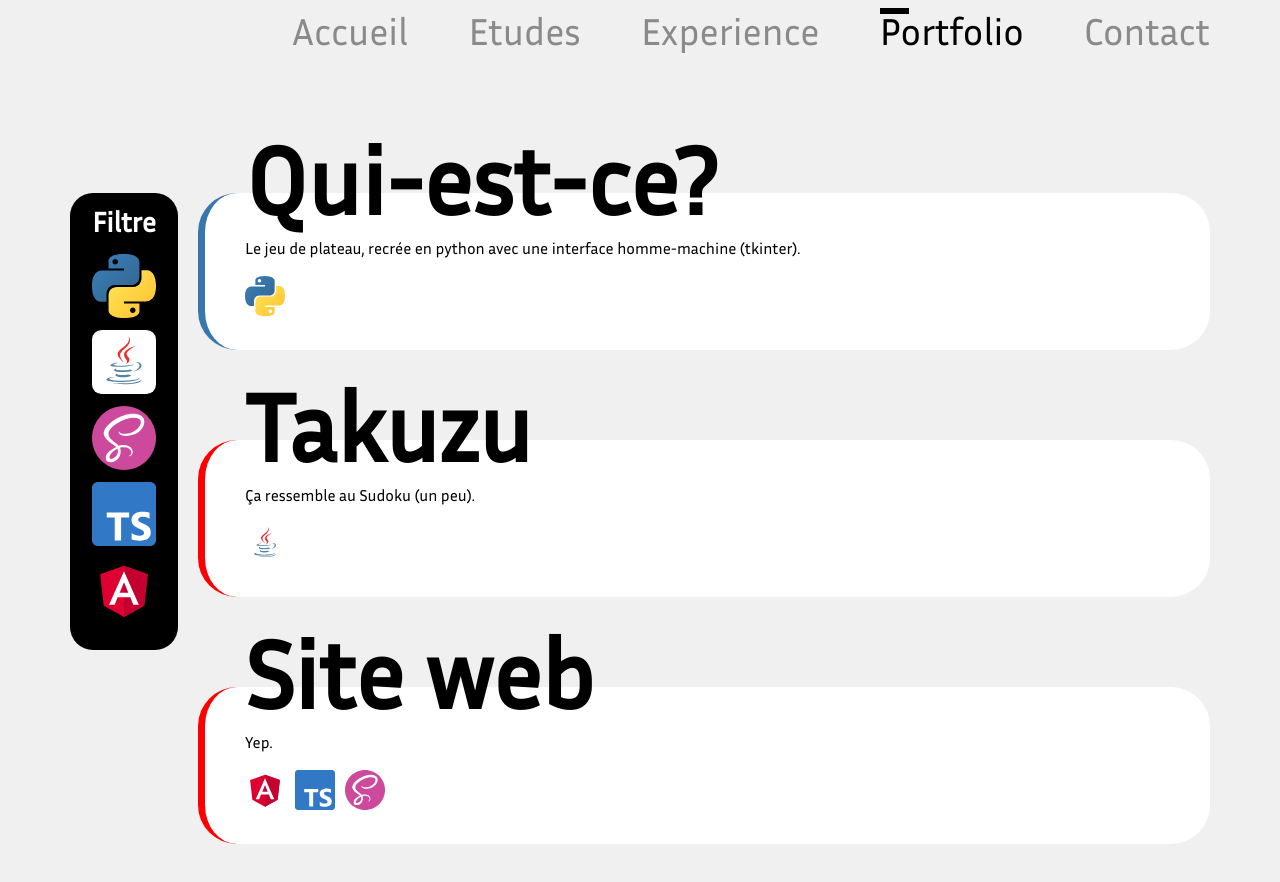
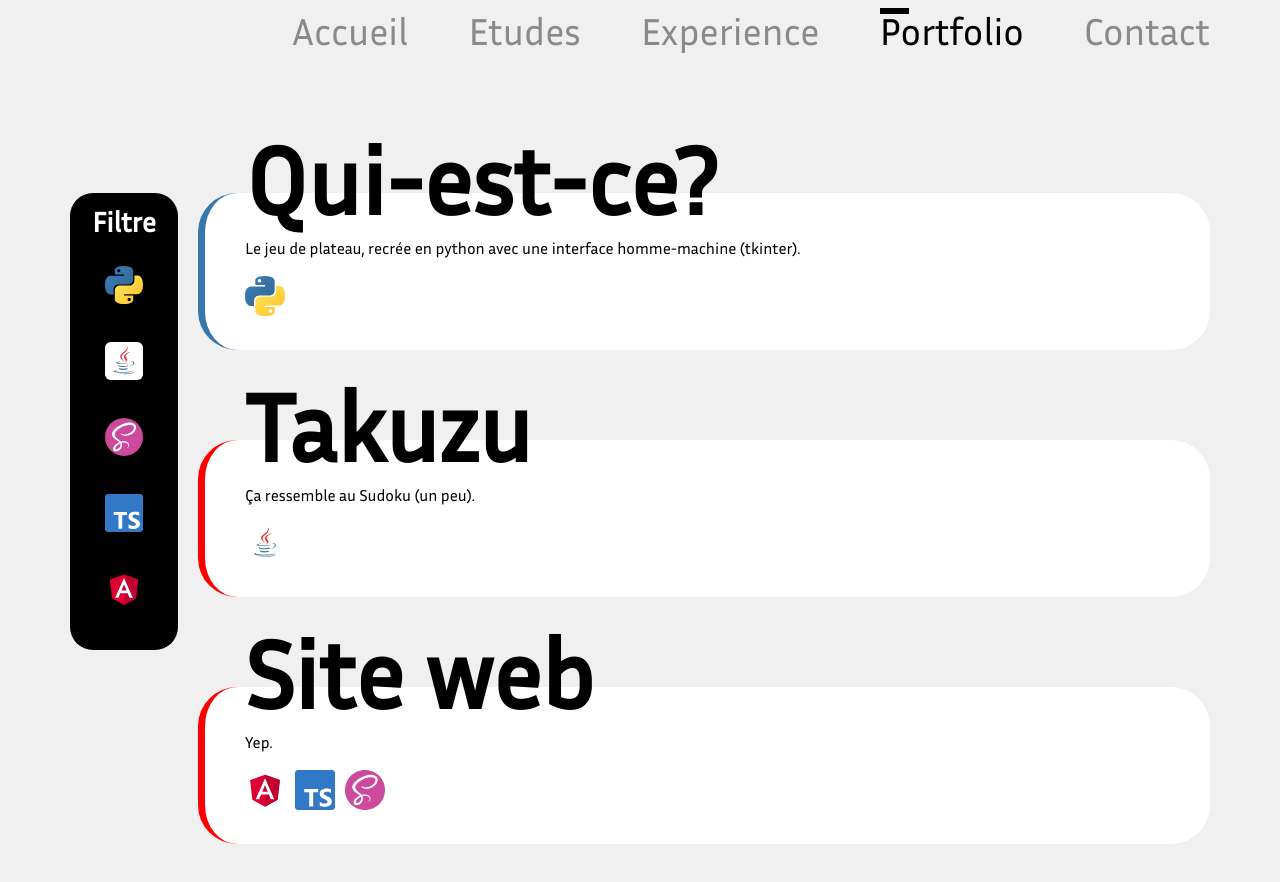
Before and after one commit to tony-nguyen1/angular_site_perso, an Angular app: page /portfolio in a window 1280 px wide. Shown: the top 882 px of the page. Built offline with nearby package versions, Linux system fonts and the light colour scheme.

Commit message:
reparation filtre mobile screen - taille img fize

```diff
--- a/src/app/filtre/filtre.component.scss
+++ b/src/app/filtre/filtre.component.scss
@@ -3,8 +3,8 @@
 }
 
 .logo {
-  width: 100%;
-  height: 100%;
+  width: 38px; //100%;
+  height: 38px; //100%;
 }
 
 button {
```
Also changed, not shown: 3 other files (tests, documents, lock files or other folders).
